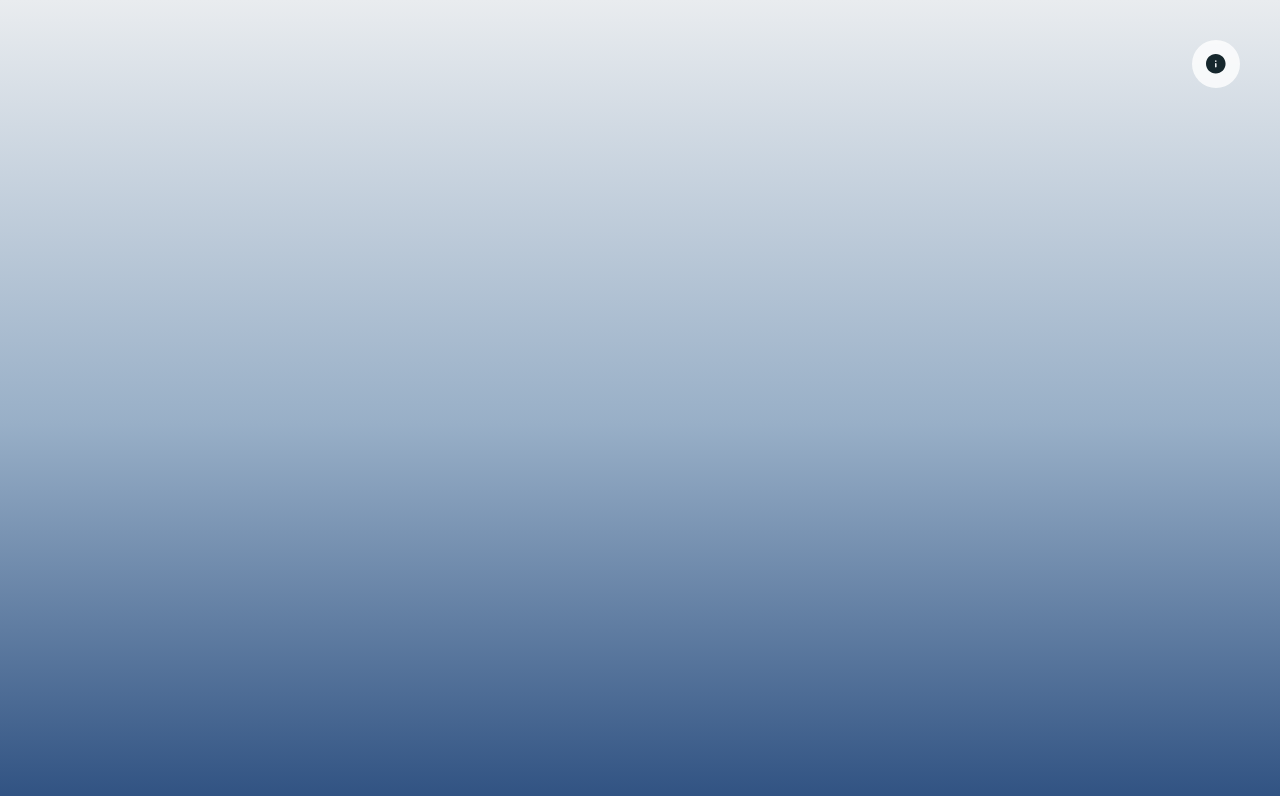
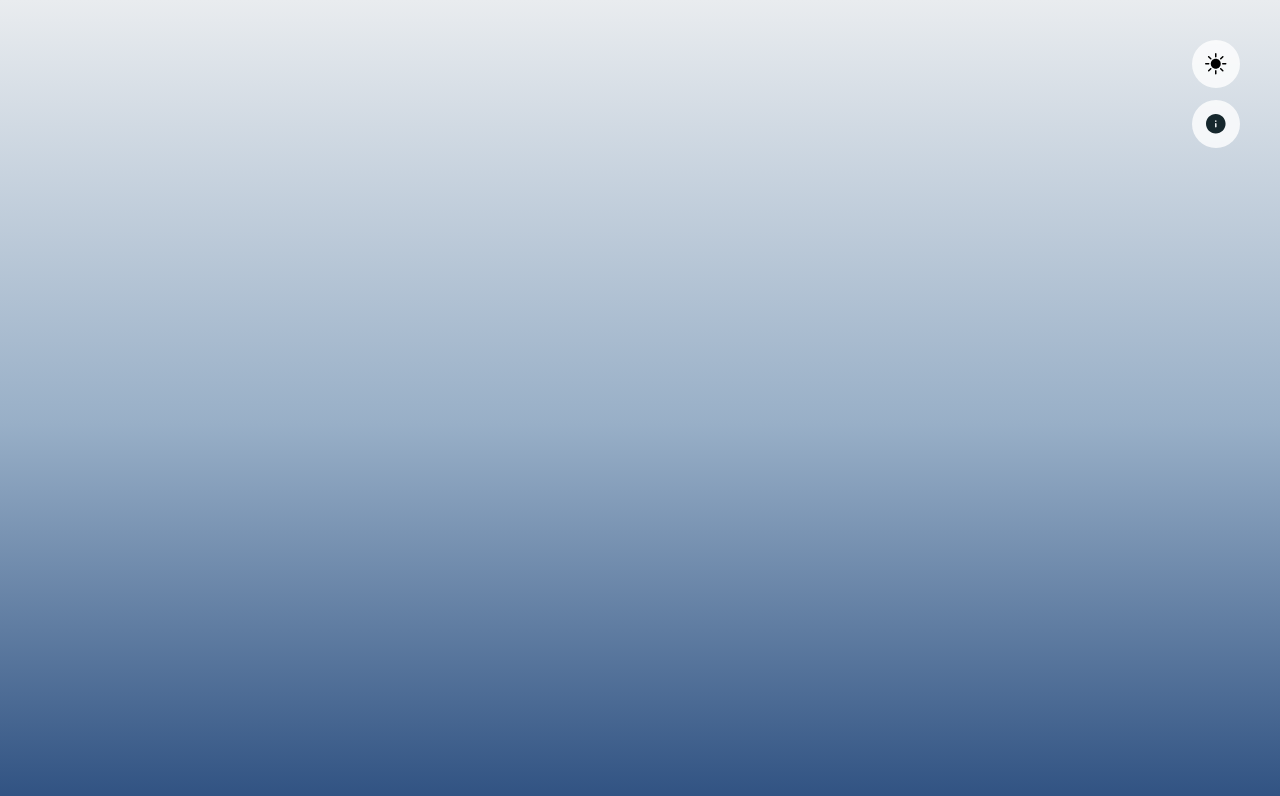
Before and after one commit to IndranilDesign/AmbiType, a React (Vite) app: page / in a window 1280 px wide. Shown: the top 796 px of the page. Built offline with nearby package versions, Linux system fonts and the light colour scheme.

Commit message:
Added dark mode

```diff
--- a/src/App.jsx
+++ b/src/App.jsx
@@ -23,6 +23,7 @@ const SCREEN = {
 };
 
 const MUTE_STORAGE_KEY = 'ambitype-muted';
+const THEME_STORAGE_KEY = 'ambitype-theme';
 const SHORT_SESSION_SKIP_SUMMARY_SECONDS = 10;
 const INITIAL_TEXT_LENGTH = 24000;
 const BUFFER_AHEAD_CHARS = 1700;
@@ -90,6 +91,31 @@ function getStoredMutePreference() {
   }
 }
 
+function getStoredThemePreference() {
+  try {
+    const storedTheme = localStorage.getItem(THEME_STORAGE_KEY);
+    if (storedTheme === 'light' || storedTheme === 'dark') {
+      return storedTheme;
+    }
+  } catch (error) {
+    // Ignore storage failures in restricted contexts.
+  }
+
+  return null;
+}
+
+function getSystemThemePreference() {
+  if (typeof window === 'undefined' || !window.matchMedia) {
+    return 'light';
+  }
+
+  return window.matchMedia('(prefers-color-scheme: dark)').matches ? 'dark' : 'light';
+}
+
+function getInitialThemePreference() {
+  return getStoredThemePreference() || getSystemThemePreference();
+}
+
 function createFallbackText(minLength = INITIAL_TEXT_LENGTH) {
   let text = `${FALLBACK_CORPUS_NOTICE} `;
 
@@ -106,6 +132,10 @@ function App() {
   const [isInfoOpen, setIsInfoOpen] = useState(false);
   const [isEmailCopied, setIsEmailCopied] = useState(false);
   const [isMuted, setIsMuted] = useState(getStoredMutePreference);
+  const [theme, setTheme] = useState(getInitialThemePreference);
+  const [hasThemeOverride, setHasThemeOverride] = useState(
+    () => Boolean(getStoredThemePreference())
+  );
   const [audioBlocked, setAudioBlocked] = useState(false);
   const [playlist, setPlaylist] = useState(() => shuffleArray(TRACK_PATHS));
   const [trackIndex, setTrackIndex] = useState(0);
@@ -170,6 +200,41 @@ function App() {
       // Ignore storage failures in restricted contexts.
     }
   }, [isMuted]);
+
+  useEffect(() => {
+    if (!hasThemeOverride) {
+      return;
+    }
+
+    try {
+      localStorage.setItem(THEME_STORAGE_KEY, theme);
+    } catch (error) {
+      // Ignore storage failures in restricted contexts.
+    }
+  }, [hasThemeOverride, theme]);
+
+  useEffect(() => {
+    if (hasThemeOverride || typeof window === 'undefined' || !window.matchMedia) {
+      return undefined;
+    }
+
+    const mediaQuery = window.matchMedia('(prefers-color-scheme: dark)');
+    const handleThemeChange = (event) => {
+      setTheme(event.matches ? 'dark' : 'light');
+    };
+
+    if (typeof mediaQuery.addEventListener === 'function') {
+      mediaQuery.addEventListener('change', handleThemeChange);
+      return () => {
+        mediaQuery.removeEventListener('change', handleThemeChange);
+      };
+    }
+
+    mediaQuery.addListener(handleThemeChange);
+    return () => {
+      mediaQuery.removeListener(handleThemeChange);
+    };
+  }, [hasThemeOverride]);
 
   useEffect(() => {
     if (!isInfoOpen) {
@@ -742,6 +807,11 @@ function App() {
     });
   }
 
+  function handleToggleTheme() {
+    setHasThemeOverride(true);
+    setTheme((previousTheme) => (previousTheme === 'dark' ? 'light' : 'dark'));
+  }
+
   function handleOpenLinkedIn() {
     window.open(LINKEDIN_URL, '_blank', 'noopener,noreferrer');
   }
@@ -773,18 +843,32 @@ function App() {
   }
 
   return (
-    <div className="app-shell">
+    <div className={`app-shell ${theme === 'dark' ? 'theme-dark' : 'theme-light'}`}>
       <audio ref={audioRef} preload="none" onEnded={handleTrackEnded} />
+
+      <div className="top-controls">
+        <button
+          type="button"
+          className="top-action-button theme-toggle-button"
+          onClick={handleToggleTheme}
+          aria-label={theme === 'dark' ? 'Switch to light mode' : 'Switch to dark mode'}
+        >
+          <img
+            src={theme === 'dark' ? '/icons/Dark_mode.svg' : '/icons/Light_mode.svg'}
+            alt=""
+            aria-hidden="true"
+          />
+        </button>
 
         <div className="info-popover-wrap" ref={infoPopoverRef}>
           <button
             type="button"
-          className="info-button"
+            className="top-action-button info-button"
             onClick={() => setIsInfoOpen((previousState) => !previousState)}
             aria-label="Project information"
             aria-expanded={isInfoOpen}
           >
-          <img src="/icons/Info.svg" alt="" aria-hidden="true" />
+            <img src="/icons/infor.svg" alt="" aria-hidden="true" />
           </button>
 
           <aside
@@ -826,6 +910,7 @@ function App() {
             </div>
           </aside>
         </div>
+      </div>
 
       <main
         className={`app-card ${screen === SCREEN.TYPING ? 'typing-card' : 'default-card'} screen-${screen}`}
--- a/src/styles.css
+++ b/src/styles.css
@@ -37,16 +37,37 @@ button {
   background: linear-gradient(180deg, #e9ecef 0%, #98afc7 53%, #305282 100%);
   padding: 40px;
   overflow: hidden;
+  transition: background-color 280ms ease;
 }
 
-.info-popover-wrap {
+.app-shell::before {
+  content: '';
+  position: absolute;
+  inset: 0;
+  background: #000000;
+  opacity: 0;
+  pointer-events: none;
+  transition: opacity 280ms ease;
+  z-index: 0;
+}
+
+.app-shell > * {
+  position: relative;
+  z-index: 1;
+}
+
+.top-controls {
   position: absolute;
   top: 40px;
   right: 40px;
   z-index: 20;
+  display: flex;
+  flex-direction: column;
+  align-items: flex-end;
+  gap: 12px;
 }
 
-.info-button {
+.top-action-button {
   width: 48px;
   height: 48px;
   border: none;
@@ -56,6 +77,22 @@ button {
   place-items: center;
   cursor: pointer;
   backdrop-filter: blur(1px);
+  transition: background-color 260ms ease, filter 260ms ease;
+}
+
+.top-action-button img {
+  width: 24px;
+  height: 24px;
+  transition: filter 260ms ease;
+}
+
+.theme-light .theme-toggle-button img {
+  filter: brightness(0) saturate(100%);
+}
+
+.info-popover-wrap {
+  position: relative;
+  z-index: 20;
 }
 
 .info-button img {
@@ -68,7 +105,7 @@ button {
   top: 60px;
   right: 0;
   width: min(84vw, 320px);
-  background: #1c1e1f;
+  background: #17191A;
   color: rgba(255, 255, 255, 0.95);
   border-radius: 22px;
   padding: 16px;
@@ -183,7 +220,11 @@ button {
   padding: 40px;
   overflow: hidden;
   animation: fade-in 320ms ease;
-  transition: width 320ms ease, padding 320ms ease;
+  transition:
+    width 320ms ease,
+    padding 320ms ease,
+    background-color 260ms ease,
+    color 260ms ease;
 }
 
 .mobile-unavailable {
@@ -239,6 +280,7 @@ button {
   line-height: 1.05;
   color: #16272d;
   font-weight: 400;
+  transition: color 260ms ease;
 }
 
 .body-copy {
@@ -248,6 +290,7 @@ button {
   font-size: 16px;
   font-weight: 500;
   line-height: 1.55;
+  transition: color 260ms ease;
 }
 
 .screen-footer {
@@ -285,11 +328,13 @@ button {
   color: rgba(22, 39, 45, 0.55);
   font-size: 16px;
   font-weight: 500;
+  transition: color 260ms ease;
 }
 
 .music-start-hint img {
   width: 20px;
   height: 20px;
+  transition: opacity 260ms ease, filter 260ms ease;
 }
 
 .primary-cta {
@@ -307,7 +352,7 @@ button {
   gap: 8px;
   cursor: pointer;
   text-align: center;
-  transition: filter 180ms ease;
+  transition: filter 180ms ease, background-color 260ms ease;
 }
 
 .primary-cta:hover {
@@ -375,11 +420,12 @@ button {
   word-break: break-word;
   overflow-wrap: anywhere;
   user-select: none;
-  transition: transform 160ms ease-out;
+  transition: transform 160ms ease-out, color 260ms ease;
 }
 
 .glyph {
   color: #16272d;
+  transition: color 260ms ease, text-decoration-color 260ms ease;
 }
 
 .glyph-correct {
@@ -406,6 +452,7 @@ button {
   height: 170px;
   background: linear-gradient(180deg, rgba(255, 255, 255, 0) 32%, #ffffff 92%);
   pointer-events: none;
+  transition: background 260ms ease;
 }
 
 .typing-top-fade-overlay {
@@ -417,7 +464,7 @@ button {
   background: linear-gradient(180deg, rgba(255, 255, 255, 0.42) 0%, rgba(255, 255, 255, 0) 85%);
   pointer-events: none;
   opacity: 0;
-  transition: opacity 180ms ease;
+  transition: opacity 180ms ease, background 260ms ease;
 }
 
 .typing-top-fade-overlay.active {
@@ -434,7 +481,11 @@ button {
   pointer-events: none;
   transform: translate(0, 0);
   opacity: 0;
-  transition: transform 140ms ease-out, width 140ms ease-out, opacity 120ms ease;
+  transition:
+    transform 140ms ease-out,
+    width 140ms ease-out,
+    opacity 120ms ease,
+    background-color 260ms ease;
   z-index: 2;
 }
 
@@ -457,6 +508,7 @@ button {
   display: flex;
   align-items: center;
   gap: 8px;
+  transition: background-color 260ms ease, border-color 260ms ease;
 }
 
 .control-time {
@@ -620,6 +672,7 @@ button {
   align-items: center;
   justify-content: center;
   text-align: center;
+  transition: background-color 260ms ease;
 }
 
 .stat-value {
@@ -628,6 +681,7 @@ button {
   font-size: 32px;
   line-height: 1;
   font-weight: 600;
+  transition: color 260ms ease;
 }
 
 .stat-label {
@@ -636,6 +690,7 @@ button {
   font-size: 16px;
   line-height: 1.2;
   font-weight: 500;
+  transition: color 260ms ease;
 }
 
 .summary-screen {
@@ -689,6 +744,7 @@ button {
   bottom: 0;
   background: #ffffff;
   z-index: 2;
+  transition: background-color 260ms ease;
 }
 
 .summary-footer::before {
@@ -700,6 +756,111 @@ button {
   height: 88px;
   pointer-events: none;
   background: linear-gradient(180deg, rgba(255, 255, 255, 0) 0%, #ffffff 82%);
+  transition: background 260ms ease;
+}
+
+.theme-dark::before {
+  opacity: 0.2;
+}
+
+.theme-dark .top-action-button {
+  background: #1c1e1f;
+}
+
+.theme-dark .top-action-button img {
+  filter: brightness(0) saturate(100%) invert(1);
+}
+
+.theme-dark .info-button img {
+  filter: brightness(0) saturate(100%) invert(1);
+}
+
+.theme-dark .app-card {
+  background: #1c1e1f;
+}
+
+.theme-dark .primary-heading {
+  color: #ffffff;
+}
+
+.theme-dark .body-copy {
+  color: rgba(255, 255, 255, 0.7);
+}
+
+.theme-dark .music-start-hint {
+  color: rgba(255, 255, 255, 0.6);
+}
+
+.theme-dark .music-start-hint img {
+  opacity: 0.6;
+  filter: brightness(0) saturate(100%) invert(1);
+}
+
+.theme-dark .primary-cta {
+  background: #386fde;
+}
+
+.theme-dark .typing-text-flow,
+.theme-dark .glyph,
+.theme-dark .glyph-pending {
+  color: rgba(255, 255, 255, 0.8);
+}
+
+.theme-dark .glyph-correct {
+  color: #77a77b;
+}
+
+.theme-dark .glyph-incorrect {
+  color: #e26868;
+}
+
+.theme-dark .glyph-current {
+  color: #568bf8;
+}
+
+.theme-dark .typing-caret {
+  background: rgba(86, 139, 248, 0.9);
+}
+
+.theme-dark .typing-fade-overlay {
+  background: linear-gradient(180deg, rgba(28, 30, 31, 0) 32%, #1c1e1f 92%);
+}
+
+.theme-dark .typing-top-fade-overlay {
+  background: linear-gradient(180deg, rgba(28, 30, 31, 0.55) 0%, rgba(28, 30, 31, 0) 85%);
+}
+
+.theme-dark .control-bar {
+  background: #121212;
+  border-color: #121212;
+}
+
+.theme-dark .stat-card {
+  background: #222526;
+}
+
+.theme-dark .stat-value {
+  color: #ffffff;
+}
+
+.theme-dark .stat-label {
+  color: rgba(255, 255, 255, 0.6);
+}
+
+.theme-dark .summary-scroll-area.scrolling {
+  scrollbar-color: rgba(255, 255, 255, 0.24) transparent;
+}
+
+.theme-dark .summary-scroll-area.scrolling::-webkit-scrollbar-thumb {
+  background: rgba(255, 255, 255, 0.22);
+}
+
+.theme-dark .summary-footer {
+  background: #1c1e1f;
+}
+
+.theme-dark .summary-footer::before {
+  background: linear-gradient(180deg, rgba(28, 30, 31, 0) 0%, #1c1e1f 82%);
 }
 
 @keyframes fade-in {
@@ -744,7 +905,11 @@ button {
     background: #ffffff;
   }
 
-  .info-popover-wrap,
+  .app-shell::before {
+    display: none;
+  }
+
+  .top-controls,
   .app-card {
     display: none;
   }
@@ -790,22 +955,6 @@ button {
   .typing-card {
     padding: 32px 12px;
   }
-
-  .info-popover-wrap {
-    top: 40px;
-    right: 40px;
-  }
-
-  .info-button {
-    width: 48px;
-    height: 48px;
-  }
-
-  .info-button img {
-    width: 24px;
-    height: 24px;
-  }
-
   .primary-heading {
     font-size: 32px;
   }
```
Also changed, not shown: public/icons/infor.svg (added). Lines whose indentation alone changed are shown as unchanged.
